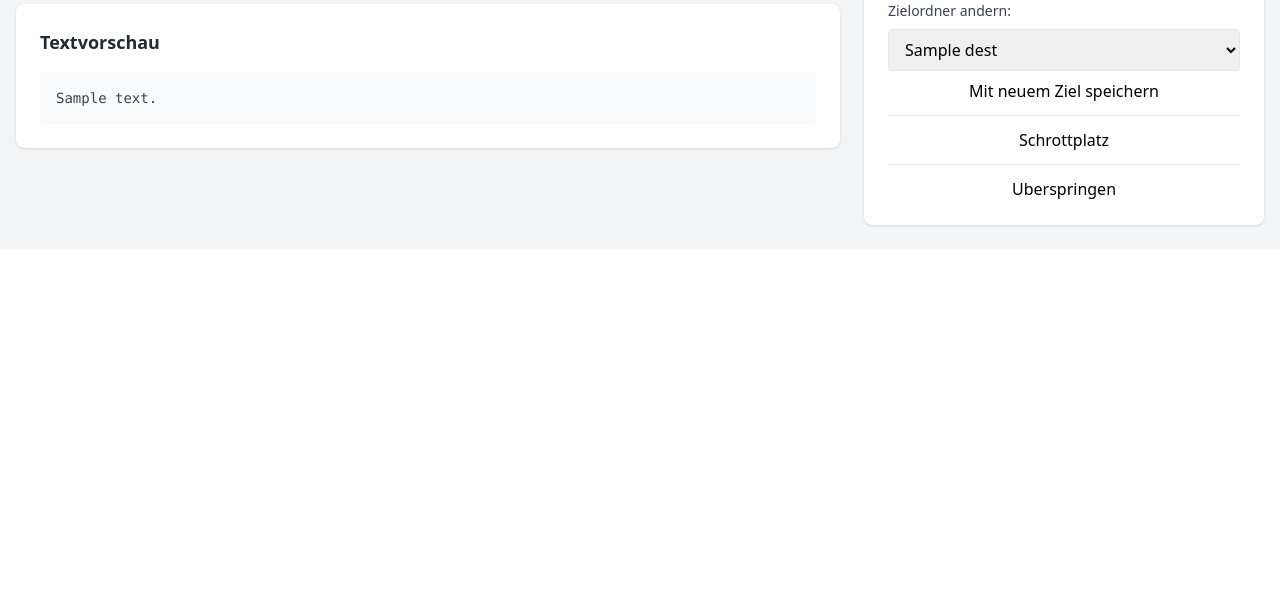
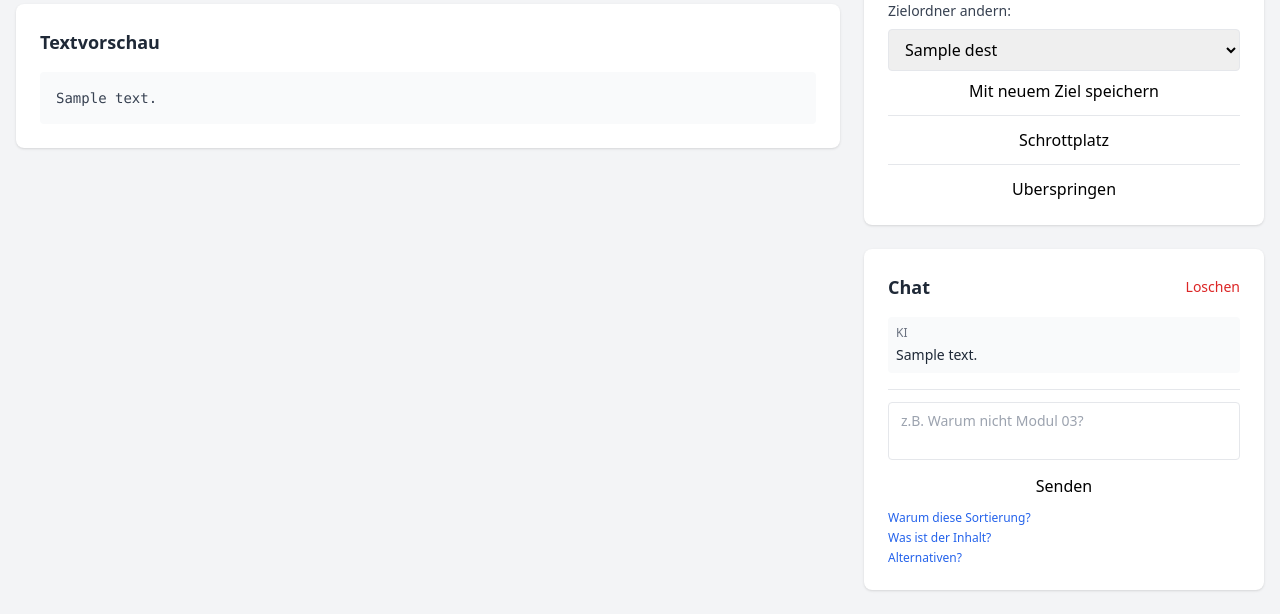
Before and after one commit to tradoria/file-archiver, a Flask app: template archiver/web/templates/detail.html in a window 1280 px wide. Shown: the part 610-1224 px from the top of the page. Before the commit the page ends 839 px from the top, so only its background shows below. Run offline with Flask 3, Linux system fonts and the light colour scheme; the template is opened without the code that fills it: most values are stand-ins (such as "Sample title", 1, 10 or a date in 2020); some libraries are stand-ins or nearby versions.

Commit message:
Chat-Funktion und Copy-Command hinzugefuegt
Copy-Command (CLI):
- python -m archiver copy --target <path> [--dry-run] [--mode copy|move]
- Kopiert/verschiebt Dateien basierend auf Sortierentscheidungen
- Unterstuetzt --include-transcripts fuer Transkripte
- Erstellt copy_log.txt mit Protokoll

Chat-Funktion (Web-UI):
- Chat-Panel in Detail-Ansicht
- LLM-basierte Fragen zur Datei (Ollama llama3.1:8b)
- Kontext: Dateiinhalt, Tags, Sortierung
- Chat-Verlauf pro Datei in SQLite gespeichert
- Quick-Questions fuer haeufige Fragen

Co-Authored-By: Claude Opus 4.5 <noreply@anthropic.com>

```diff
--- a/archiver/web/database.py
+++ b/archiver/web/database.py
@@ -57,9 +57,20 @@ def init_db() -> None:
         )
     """)
 
+    cursor.execute("""
+        CREATE TABLE IF NOT EXISTS chat_messages (
+            id INTEGER PRIMARY KEY AUTOINCREMENT,
+            file_hash TEXT NOT NULL,
+            role TEXT NOT NULL,
+            content TEXT NOT NULL,
+            created_at TIMESTAMP DEFAULT CURRENT_TIMESTAMP
+        )
+    """)
+
     cursor.execute("CREATE INDEX IF NOT EXISTS idx_decisions_hash ON decisions(file_hash)")
     cursor.execute("CREATE INDEX IF NOT EXISTS idx_decisions_status ON decisions(status)")
     cursor.execute("CREATE INDEX IF NOT EXISTS idx_summaries_hash ON summaries(file_hash)")
+    cursor.execute("CREATE INDEX IF NOT EXISTS idx_chat_file_hash ON chat_messages(file_hash)")
 
     conn.commit()
     conn.close()
@@ -179,3 +190,39 @@ def get_decision_stats() -> dict:
 
     conn.close()
     return {"total": total, "approved": approved, "review": review}
+
+
+# Chat CRUD operations
+
+def get_chat_history(file_hash: str) -> list[dict]:
+    """Get chat history for a file."""
+    conn = get_connection()
+    cursor = conn.cursor()
+    cursor.execute(
+        "SELECT role, content, created_at FROM chat_messages WHERE file_hash = ? ORDER BY created_at ASC",
+        (file_hash,)
+    )
+    rows = cursor.fetchall()
+    conn.close()
+    return [dict(row) for row in rows]
+
+
+def add_chat_message(file_hash: str, role: str, content: str) -> None:
+    """Add a chat message."""
+    conn = get_connection()
+    cursor = conn.cursor()
+    cursor.execute(
+        "INSERT INTO chat_messages (file_hash, role, content) VALUES (?, ?, ?)",
+        (file_hash, role, content)
+    )
+    conn.commit()
+    conn.close()
+
+
+def clear_chat_history(file_hash: str) -> None:
+    """Clear chat history for a file."""
+    conn = get_connection()
+    cursor = conn.cursor()
+    cursor.execute("DELETE FROM chat_messages WHERE file_hash = ?", (file_hash,))
+    conn.commit()
+    conn.close()
--- a/archiver/web/routes.py
+++ b/archiver/web/routes.py
@@ -11,6 +11,9 @@ from archiver.web.database import (
     get_all_decisions,
     update_decision_status,
     get_decision_stats,
+    get_chat_history,
+    add_chat_message,
+    clear_chat_history,
 )
 
 # Destination options from sorter.py
@@ -327,3 +330,77 @@ def register_routes(app: Flask) -> None:
         shutil.copy2(text_path, dest_path)
 
         return jsonify({"success": True, "path": str(dest_path)})
+
+    @app.route("/api/chat/<file_hash>", methods=["POST"])
+    def chat(file_hash: str):
+        """Chat with LLM about a file."""
+        from archiver.web.ollama_service import chat_with_context
+
+        data = request.get_json() or {}
+        user_message = data.get("message", "").strip()
+
+        if not user_message:
+            return jsonify({"error": "Keine Nachricht angegeben"}), 400
+
+        csv_data = app.config.get("CSV_DATA", [])
+        row = next((r for r in csv_data if r.get("hash") == file_hash), None)
+
+        if not row:
+            return jsonify({"error": "Datei nicht gefunden"}), 404
+
+        # Read text content
+        text_path = row.get("text_path", "")
+        text_content = ""
+        if text_path and Path(text_path).exists():
+            try:
+                text_content = Path(text_path).read_text(encoding="utf-8")
+            except Exception:
+                text_content = ""
+
+        # Get decision for current destination
+        decision = get_decision(file_hash)
+        current_destination = (
+            decision.get("final_destination") if decision
+            else row.get("suggested_destination", "")
+        )
+
+        # Build file context
+        file_context = {
+            "filename": Path(row.get("path", "")).name,
+            "text_content": text_content,
+            "tags": row.get("tags", ""),
+            "doc_type": row.get("doc_type", ""),
+            "suggested_destination": row.get("suggested_destination", ""),
+            "current_destination": current_destination,
+            "confidence": row.get("confidence", ""),
+            "reason": row.get("reason", ""),
+        }
+
+        # Get chat history
+        history = get_chat_history(file_hash)
+
+        # Save user message
+        add_chat_message(file_hash, "user", user_message)
+
+        # Get LLM response
+        response = chat_with_context(user_message, file_context, history)
+
+        # Save assistant response
+        add_chat_message(file_hash, "assistant", response)
+
+        return jsonify({
+            "response": response,
+            "history": get_chat_history(file_hash),
+        })
+
+    @app.route("/api/chat/<file_hash>/history")
+    def get_chat(file_hash: str):
+        """Get chat history for a file."""
+        history = get_chat_history(file_hash)
+        return jsonify({"history": history})
+
+    @app.route("/api/chat/<file_hash>/clear", methods=["POST"])
+    def clear_chat(file_hash: str):
+        """Clear chat history for a file."""
+        clear_chat_history(file_hash)
+        return jsonify({"success": True})
--- a/archiver/web/templates/detail.html
+++ b/archiver/web/templates/detail.html
@@ -149,6 +149,48 @@
             </button>
         </div>
         {% endif %}
+
+        <!-- Chat -->
+        <div class="bg-white rounded-lg shadow p-6">
+            <div class="flex justify-between items-center mb-4">
+                <h2 class="text-lg font-semibold text-gray-800">Chat</h2>
+                <button onclick="clearChat()" class="text-red-600 hover:underline text-sm">
+                    Loschen
+                </button>
+            </div>
+
+            <!-- Chat History -->
+            <div id="chat-history" class="space-y-3 max-h-64 overflow-y-auto mb-4">
+                <div class="text-gray-500 text-sm">Stellen Sie Fragen zur Datei...</div>
+            </div>
+
+            <!-- Chat Input -->
+            <div class="border-t pt-3">
+                <textarea
+                    id="chat-input"
+                    rows="2"
+                    class="w-full border rounded px-3 py-2 text-sm resize-none"
+                    placeholder="z.B. Warum nicht Modul 03?"
+                    onkeydown="if(event.key === 'Enter' && !event.shiftKey) { event.preventDefault(); sendMessage(); }"
+                ></textarea>
+                <button onclick="sendMessage()" id="send-btn" class="w-full mt-2 btn btn-primary">
+                    Senden
+                </button>
+            </div>
+
+            <!-- Quick Questions -->
+            <div class="mt-3 space-y-1">
+                <button onclick="askQuick('Erklare warum diese Datei hier einsortiert wurde')" class="text-xs text-blue-600 hover:underline block">
+                    Warum diese Sortierung?
+                </button>
+                <button onclick="askQuick('Was ist der Hauptinhalt dieser Datei?')" class="text-xs text-blue-600 hover:underline block">
+                    Was ist der Inhalt?
+                </button>
+                <button onclick="askQuick('Ware ein anderer Ordner besser geeignet?')" class="text-xs text-blue-600 hover:underline block">
+                    Alternativen?
+                </button>
+            </div>
+        </div>
     </div>
 </div>
 {% endblock %}
@@ -169,5 +211,119 @@ async function handleAction(action) {
         alert('Fehler: ' + (result.error || 'Unbekannt'));
     }
 }
+
+// Chat functions
+const fileHash = '{{ file.hash }}';
+
+async function loadChatHistory() {
+    try {
+        const response = await fetch(`/api/chat/${fileHash}/history`);
+        const data = await response.json();
+        renderChatHistory(data.history || []);
+    } catch (e) {
+        console.error('Error loading chat history:', e);
+    }
+}
+
+function renderChatHistory(history) {
+    const container = document.getElementById('chat-history');
+    if (!history || history.length === 0) {
+        container.innerHTML = '<div class="text-gray-500 text-sm">Stellen Sie Fragen zur Datei...</div>';
+        return;
+    }
+
+    container.innerHTML = history.map(msg => {
+        const isUser = msg.role === 'user';
+        const bgClass = isUser ? 'bg-blue-50' : 'bg-gray-50';
+        const label = isUser ? 'Sie' : 'KI';
+        return `
+            <div class="${bgClass} rounded p-2 text-sm">
+                <div class="font-medium text-xs text-gray-500 mb-1">${label}</div>
+                <div class="text-gray-800">${escapeHtml(msg.content)}</div>
+            </div>
+        `;
+    }).join('');
+
+    container.scrollTop = container.scrollHeight;
+}
+
+function escapeHtml(text) {
+    const div = document.createElement('div');
+    div.textContent = text;
+    return div.innerHTML;
+}
+
+async function sendMessage() {
+    const input = document.getElementById('chat-input');
+    const message = input.value.trim();
+    if (!message) return;
+
+    const sendBtn = document.getElementById('send-btn');
+    sendBtn.disabled = true;
+    sendBtn.textContent = 'Sende...';
+
+    // Add user message immediately
+    const container = document.getElementById('chat-history');
+    if (container.querySelector('.text-gray-500')) {
+        container.innerHTML = '';
+    }
+    container.innerHTML += `
+        <div class="bg-blue-50 rounded p-2 text-sm">
+            <div class="font-medium text-xs text-gray-500 mb-1">Sie</div>
+            <div class="text-gray-800">${escapeHtml(message)}</div>
+        </div>
+    `;
+    container.innerHTML += `
+        <div class="bg-gray-50 rounded p-2 text-sm" id="typing-indicator">
+            <div class="font-medium text-xs text-gray-500 mb-1">KI</div>
+            <div class="text-gray-500">Denkt nach...</div>
+        </div>
+    `;
+    container.scrollTop = container.scrollHeight;
+
+    input.value = '';
+
+    try {
+        const response = await fetch(`/api/chat/${fileHash}`, {
+            method: 'POST',
+            headers: { 'Content-Type': 'application/json' },
+            body: JSON.stringify({ message })
+        });
+        const data = await response.json();
+
+        // Remove typing indicator and render full history
+        renderChatHistory(data.history || []);
+    } catch (e) {
+        document.getElementById('typing-indicator')?.remove();
+        container.innerHTML += `
+            <div class="bg-red-50 rounded p-2 text-sm">
+                <div class="text-red-600">Fehler: ${e.message}</div>
+            </div>
+        `;
+    }
+
+    sendBtn.disabled = false;
+    sendBtn.textContent = 'Senden';
+}
+
+async function askQuick(question) {
+    document.getElementById('chat-input').value = question;
+    await sendMessage();
+}
+
+async function clearChat() {
+    if (!confirm('Chat-Verlauf loschen?')) return;
+
+    try {
+        await fetch(`/api/chat/${fileHash}/clear`, { method: 'POST' });
+        document.getElementById('chat-history').innerHTML =
+            '<div class="text-gray-500 text-sm">Stellen Sie Fragen zur Datei...</div>';
+    } catch (e) {
+        alert('Fehler: ' + e.message);
+    }
+}
+
+// Load chat history on page load
+document.addEventListener('DOMContentLoaded', loadChatHistory);
 </script>
 {% endblock %}
```
Also changed, not shown: archiver/cli.py (+147 -0 lines), archiver/web/ollama_service.py (+80 -0 lines).
